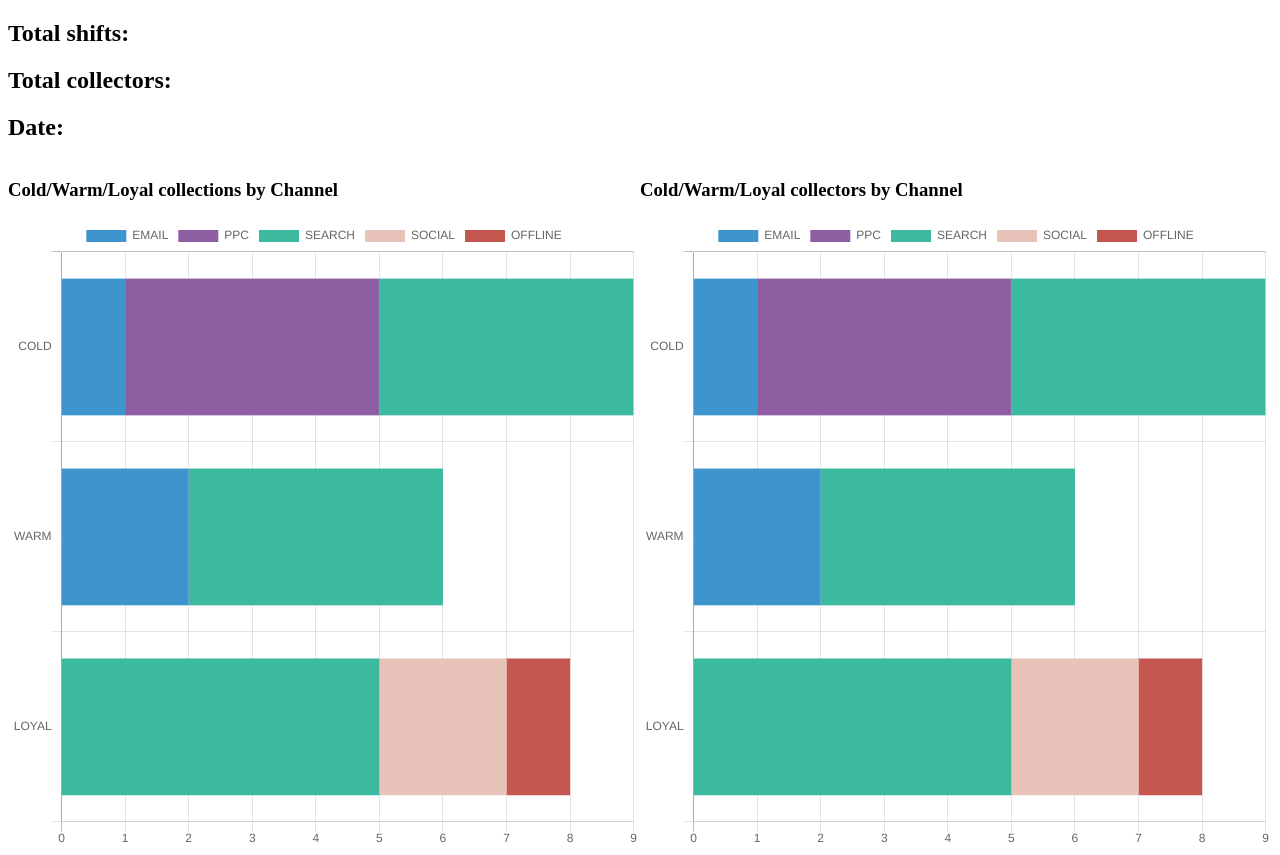
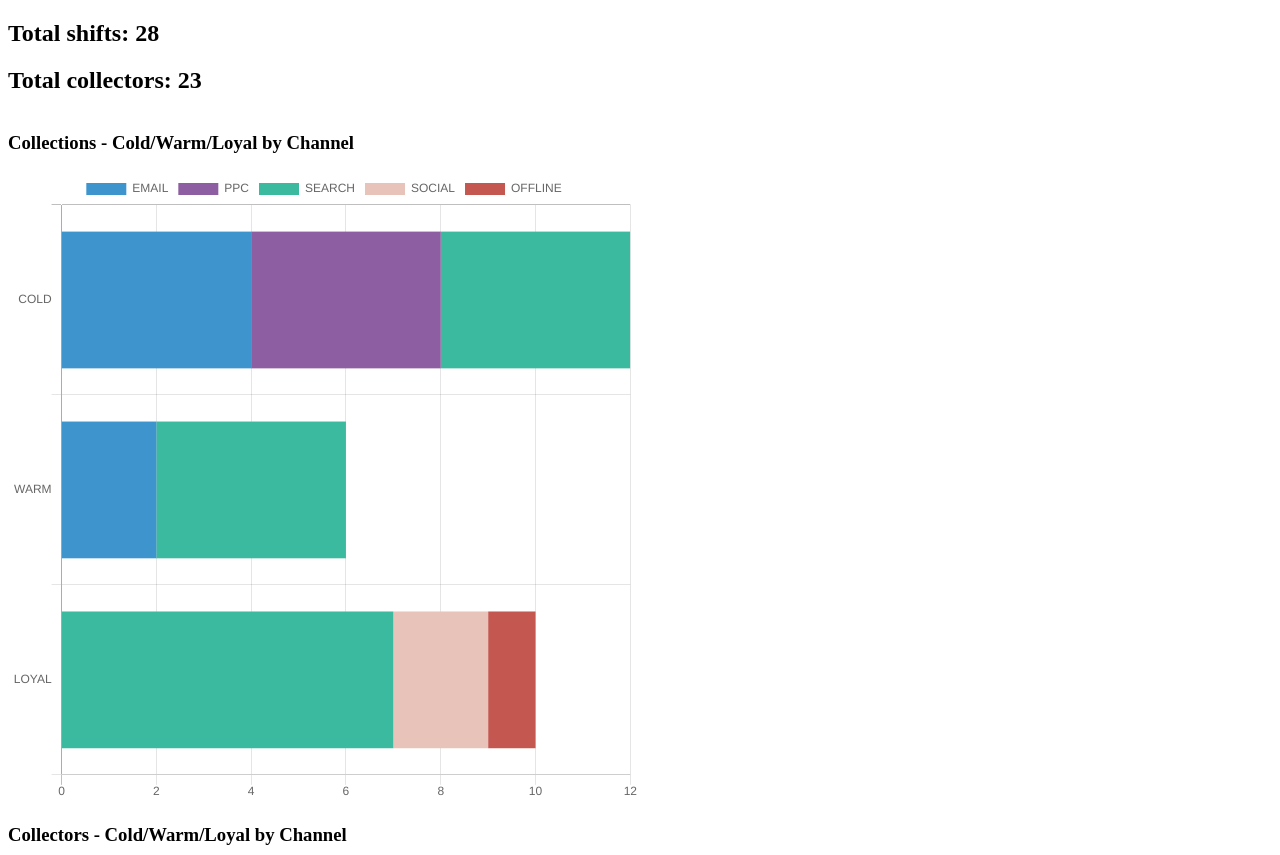
Before and after one commit to benfurber/datadashboard, a website: page chartjs1-v2.html in a window 1280 px wide. Shown: the top 855 px of the page. Drawn offline with nearby package versions, Linux system fonts and the light colour scheme.

Commit message:
Two charts working. Different data sources.

```diff
--- a/chartjs1-v2.html
+++ b/chartjs1-v2.html
@@ -2,7 +2,11 @@
 <head>
   <title>Chart.js testing 1</title>
   <style>
-    #stackedbars {
+    .row {
+      float: left;
+      width: 100%;
+    }
+    .col6 {
       float: left;
       width: 50%;
     }
@@ -12,22 +16,35 @@
   <div id="totals">
     <h2 id="totalShifts">Total shifts: </h2>
     <h2 id="totalCollectors">Total collectors: </h2>
-    <h2 id="theDate">Date: </h2>
   </div>
 
-  <div id="stackedbars">
-    <h3>Cold/Warm/Loyal collections by Channel</h3>
-    <canvas id="chart1" width="400" height="400"></canvas>
+  <div class="row">
+    <h3>Collections - Cold/Warm/Loyal by Channel</h3>
+
+    <div class="col6 graph">
+      <canvas id="chart1" width="400" height="400"></canvas>
+    </div>
+
+    <div class="col6 table">
+      <table id="table1"></table>
+    </div>
   </div>
 
-  <div id="stackedbars">
-    <h3>Cold/Warm/Loyal collectors by Channel</h3>
-    <canvas id="chart2" width="400" height="400"></canvas>
+  <div class="row">
+    <h3>Collectors - Cold/Warm/Loyal by Channel</h3>
+
+    <div class="col6 graph">
+      <canvas id="chart2" width="400" height="400"></canvas>
+    </div>
+
+    <div class="col6 table" id="table2">
+    </div>
   </div>
 
 </body>
 <script src="node_modules/chart.js/dist/Chart.bundle.min.js"></script>
 <script src="node_modules/jquery/dist/jquery.min.js"></script>
 <script src="js/graphjs1-v2.js"></script>
+<script src="js/tables1.js"></script>
 
 </html>
--- a/data/processed/byChannel.json
+++ b/data/processed/byChannel.json
@@ -24,7 +24,7 @@
 		"total": 28,
 		"chartData": [
 			[
-				1,
+				4,
 				2,
 				0
 			],
@@ -36,7 +36,7 @@
 			[
 				4,
 				4,
-				5
+				7
 			],
 			[
 				0,
--- a/js/graphjs1-v2.js
+++ b/js/graphjs1-v2.js
@@ -18,7 +18,7 @@ var ajaxProcess = $.ajax({
   // Build the contents of the data arrays
   for (var i = 0, len = cLabels.length; i < len; i++) {
 
-      // Build each bar for both arrays
+      // Build each bar for both arrays - So not dry, must be a way...
       var item1 = {};
       var item2 = {};
       item1.label = cLabels[i].toUpperCase();
@@ -33,10 +33,9 @@ var ajaxProcess = $.ajax({
       // Add data and push to collectors array
       item2.data = results.collectors.chartData[i];
       collectorsData.push(item2);
-      console.log(item2);
   };
 
-
+  // Options for both charts
   var standardOptions = {
     legend: { display: true },
     title: { display: false },
@@ -63,4 +62,8 @@ var ajaxProcess = $.ajax({
       options: standardOptions
   });
 
+  // Edit the page headings with the totalShifts
+  $("#totalShifts").append(results.collections.total);
+  $("#totalCollectors").append(results.collectors.total);
+
 });
--- a/js/summary.js
+++ b/js/summary.js
@@ -81,7 +81,7 @@ converter.fromFile("../data/canvas1-processed.csv",function(err,result){
     for (var i = 0, len = channelTypes.length; i < len; i++) {
       var item1 = [];
       for (var x = 0, len2 = supporterTypes.length; x < len2; x++) {
-        var cData = forExport.collectors[supporterTypes[x]][channelTypes[i]];
+        var cData = forExport.collections[supporterTypes[x]][channelTypes[i]];
         item1.push(cData);
       }
       console.log(item1);
```
Also changed, not shown: js/tables1.js (added).
